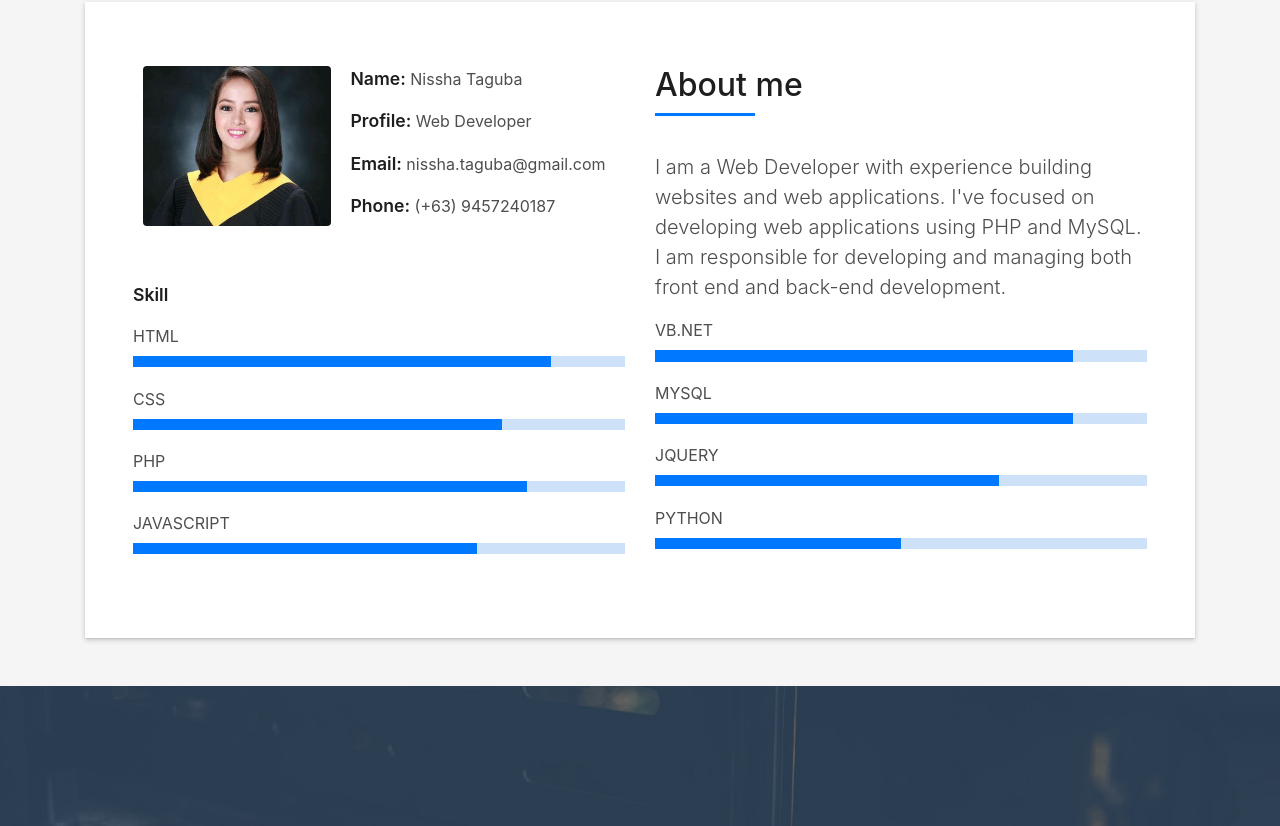
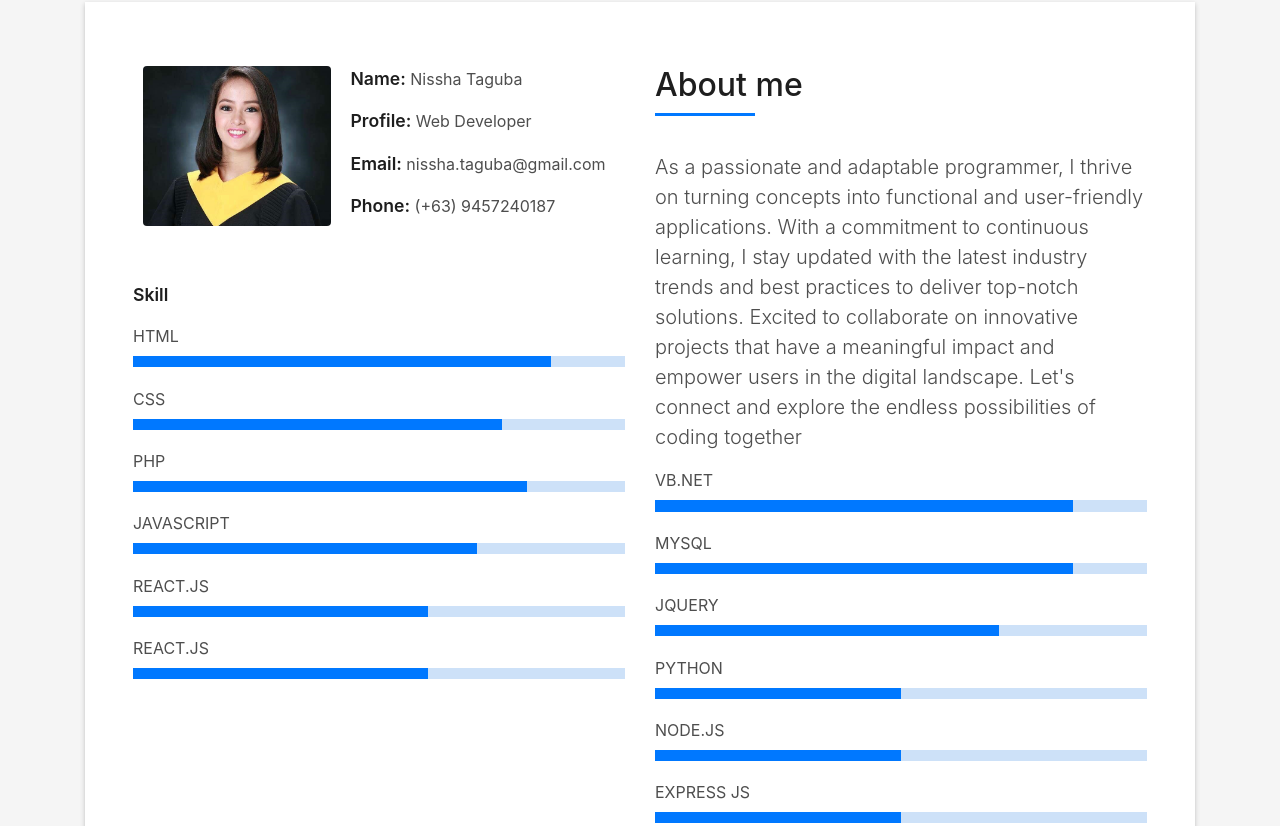
Before and after one commit to nisshataguba/nisshataguba.github.io, a plain HTML site: page index.html in a window 1280 px wide. Shown: the part 862-1688 px from the top of the page. Drawn offline with nearby package versions, Linux system fonts and the light colour scheme; files whose address does not match are found by name.

Commit message:
Update index.html

```diff
--- a/index.html
+++ b/index.html
@@ -131,6 +131,16 @@
                     <div class="progress-bar" role="progressbar" style="width: 70%" aria-valuenow="60" aria-valuemin="0"
                       aria-valuemax="100"></div>
                   </div>
+		  <span>REACT.JS</span> <!-- <span class="pull-right">690%</span> -->
+                  <div class="progress">
+                    <div class="progress-bar" role="progressbar" style="width: 60%" aria-valuenow="60" aria-valuemin="0"
+                      aria-valuemax="100"></div>
+                  </div>
+		  <span>REACT.JS</span> <!-- <span class="pull-right">60%</span> -->
+                  <div class="progress">
+                    <div class="progress-bar" role="progressbar" style="width: 60%" aria-valuenow="60" aria-valuemin="0"
+                      aria-valuemax="100"></div>
+                  </div>
                 </div>
               </div>
               <div class="col-md-6">
@@ -142,8 +152,8 @@
                   </div>
 
                   <p class="lead">
-                    I am a Web Developer with experience building websites and web applications. I've focused on
-					developing web applications using PHP and MySQL. I am responsible for developing and managing both front end and back-end development.
+                    As a passionate and adaptable programmer, I thrive on turning concepts into functional and user-friendly applications. With a commitment to continuous learning, I stay updated with the latest industry trends and best practices to deliver top-notch solutions.
+			  Excited to collaborate on innovative projects that have a meaningful impact and empower users in the digital landscape. Let's connect and explore the endless possibilities of coding together
                   </p>
 
                   <div class="skill-mf">
@@ -167,7 +177,16 @@
                     <div class="progress-bar" role="progressbar" style="width: 50%" aria-valuenow="85" aria-valuemin="0"
                       aria-valuemax="100"></div>
                   </div>
-
+                  <span>NODE.JS</span> <!-- <span class="pull-right">50%</span> -->
+                  <div class="progress">
+                    <div class="progress-bar" role="progressbar" style="width: 50%" aria-valuenow="85" aria-valuemin="0"
+                      aria-valuemax="100"></div>
+                  </div>
+		  <span>EXPRESS JS</span> <!-- <span class="pull-right">50%</span> -->
+                  <div class="progress">
+                    <div class="progress-bar" role="progressbar" style="width: 50%" aria-valuenow="85" aria-valuemin="0"
+                      aria-valuemax="100"></div>
+                  </div>
                 </div>
 
                 </div>
@@ -364,7 +383,7 @@
               <div class="author-test">
                 <!-- <img src="img/usernew.png" alt="" class="rounded-circle b-shadow-a"> -->
                 <span class="author" style="font-size: 3rem;">Experience</span>
-                <span class="author">IT Specialist / Web Developer</span>
+                <span class="author">Web Developer</span>
               </div>
               <div class="content-test">
                 <p class="description lead">
```
